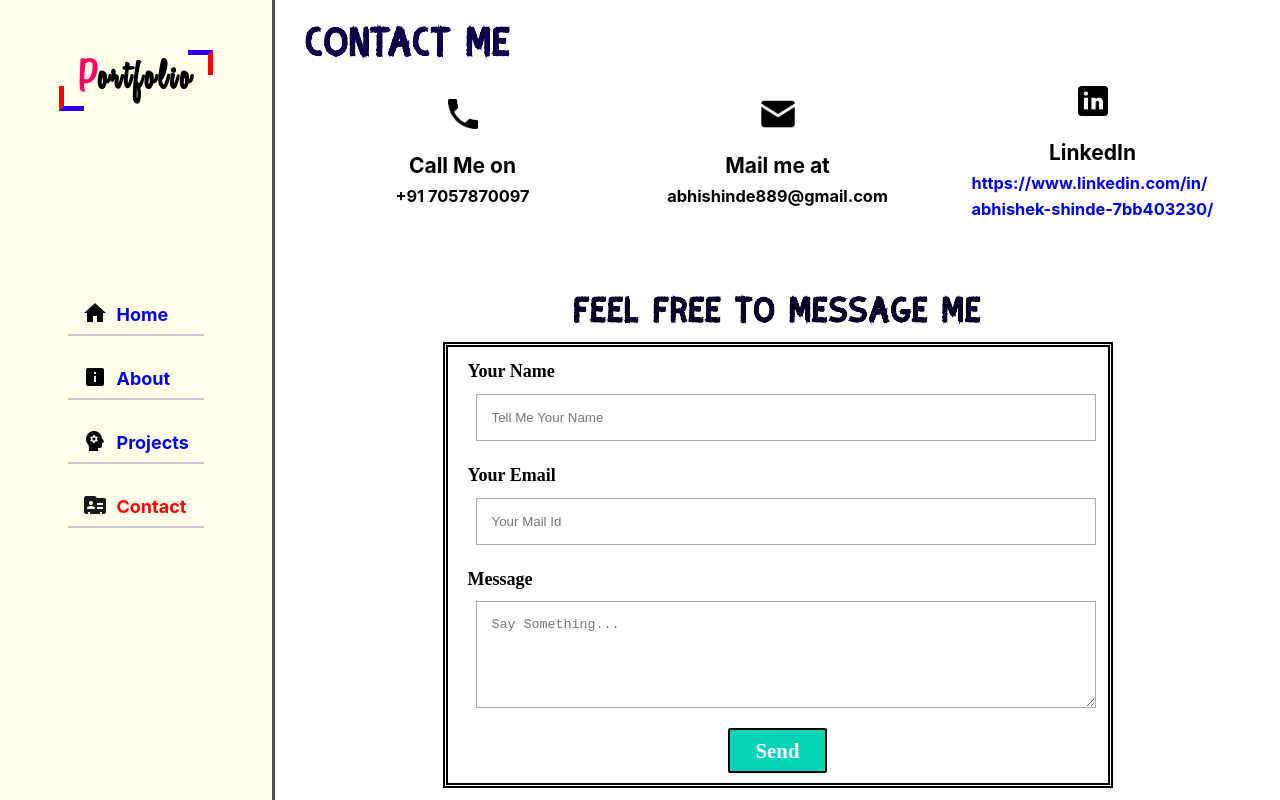
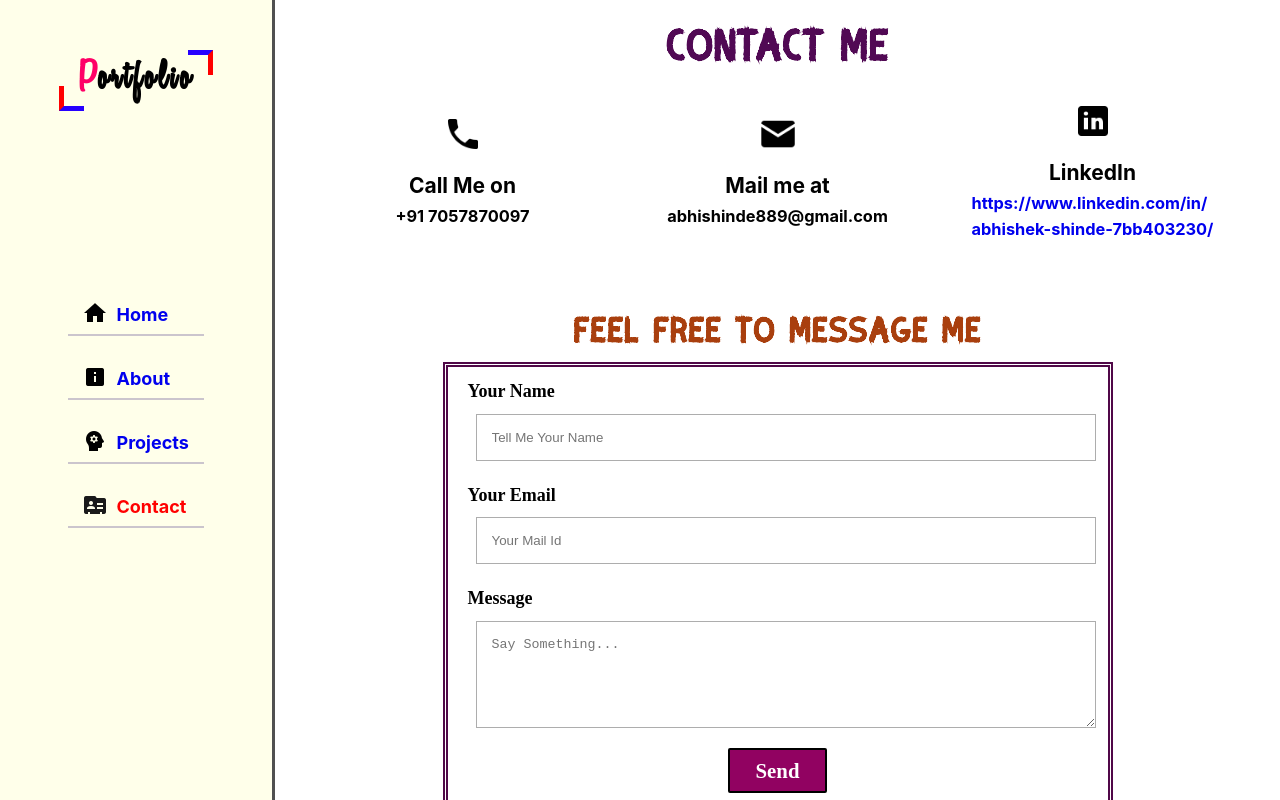
Before and after one commit to Mr-Abhishek-Shinde/Portfolio-Website, a React (Create React App) app: page /contact in a window 1280 px wide. Built offline with nearby package versions, Linux system fonts and the light colour scheme.

Commit message:
made some minor changes

```diff
--- a/src/components/About.css
+++ b/src/components/About.css
@@ -171,7 +171,7 @@
     align-items: center;
     justify-content: center;
     flex-direction: column;
-    border: 8px double #510954;
+    border: 7px double #510954;
     margin: 60px 0px 20px 0px;
 }
 
--- a/src/components/Contact.css
+++ b/src/components/Contact.css
@@ -1,5 +1,5 @@
 .contactSection {
-    width: 100%;
+    width: calc(100% - 275px);
     display: flex;
     flex-direction: column;
     margin: auto;
@@ -8,17 +8,20 @@
 }
 
 .contactSection .contactTitle {
-    font-size: 32px;
+    font-size: 35px;
     font-family: BRUX;
     letter-spacing: 2px;
-    color: rgb(14, 1, 72);
+    color: #510954;
+    width: 100%;
+    margin-bottom: 15px;
+    text-align: center;
 }
 
 .contactInfo1 {
     display: flex;
     flex-direction: row;
     align-items: center;
-    width: calc(100% - 275px);
+    width: 100%;
     margin-bottom: 50px;
 }
 
@@ -51,7 +54,7 @@
     font-size: 28px;
     font-family: BRUX;
     letter-spacing: 2px;
-    color: rgb(8, 1, 37);
+    color: #a93f0e;
 }
 
 .contactInfo2 {
@@ -59,7 +62,7 @@
     flex-direction: column;
     align-items: center;
     justify-content: center;
-    width: calc(100% - 275px);
+    width: 100%;
 }
 
 .contactInfo2 form {
@@ -69,7 +72,7 @@
     margin-top: 10px;
     margin-bottom: 30px;
     padding: 10px 20px;
-    border: 5px double black;
+    border: 5px double rgb(80, 8, 72);
 
     font-family: 'Cormorant SC', serif;
 }
@@ -94,7 +97,7 @@ textarea {
 input[type="submit"] {
     border: 2px solid black;
     border-radius: 2px;
-    background: rgb(3, 211, 183);
+    background: rgb(145, 2, 97);
     width: 16%;
     height: 45px;
     font-size: 130%;
@@ -115,6 +118,10 @@ input[type="submit"]:active {
 /* resoponsive */
 
 @media (max-width: 1000px) {
+    .contactSection {
+        width: 100%;
+    }
+
     .contactContainer {
         padding: 10px 10px 15px 15px;
     }
@@ -179,7 +186,7 @@ input[type="submit"]:active {
     }
 
     .contactTitle2 {
-        font-size: 21px;
+        font-size: 23px;
         text-align: center;
     }
 
@@ -195,7 +202,6 @@ input[type="submit"]:active {
     input[type="submit"] {
         border: 2px solid black;
         border-radius: 2px;
-        background: rgb(145, 2, 97);
         width: 28%;
         height: 45px;
         font-size: 98%;
--- a/src/components/Navbar.css
+++ b/src/components/Navbar.css
@@ -124,30 +124,33 @@
 
 .nav-toggler span {
     height: 2px;
-    width: 18px;
+    width: 20px;
     background: red;
     display: inline-block;
     position: relative;
+    transition: all 0.5s ease;
 }
 
 .nav-toggler span::before {
     content: "";
     position: absolute;
-    height: 2px;
-    width: 18px;
+    height: 2.5px;
+    width: 16px;
     background: red;
     top: -6px;
     left: 0;
+    transition: all 0.5s ease;
 }
 
 .nav-toggler span::after {
     content: "";
     position: absolute;
-    height: 2px;
-    width: 18px;
+    height: 2.5px;
+    width: 12px;
     background: red;
     top: 6px;
     left: 0;
+    transition: all 0.1s ease;
 }
 
 /* responsiveness */
```
